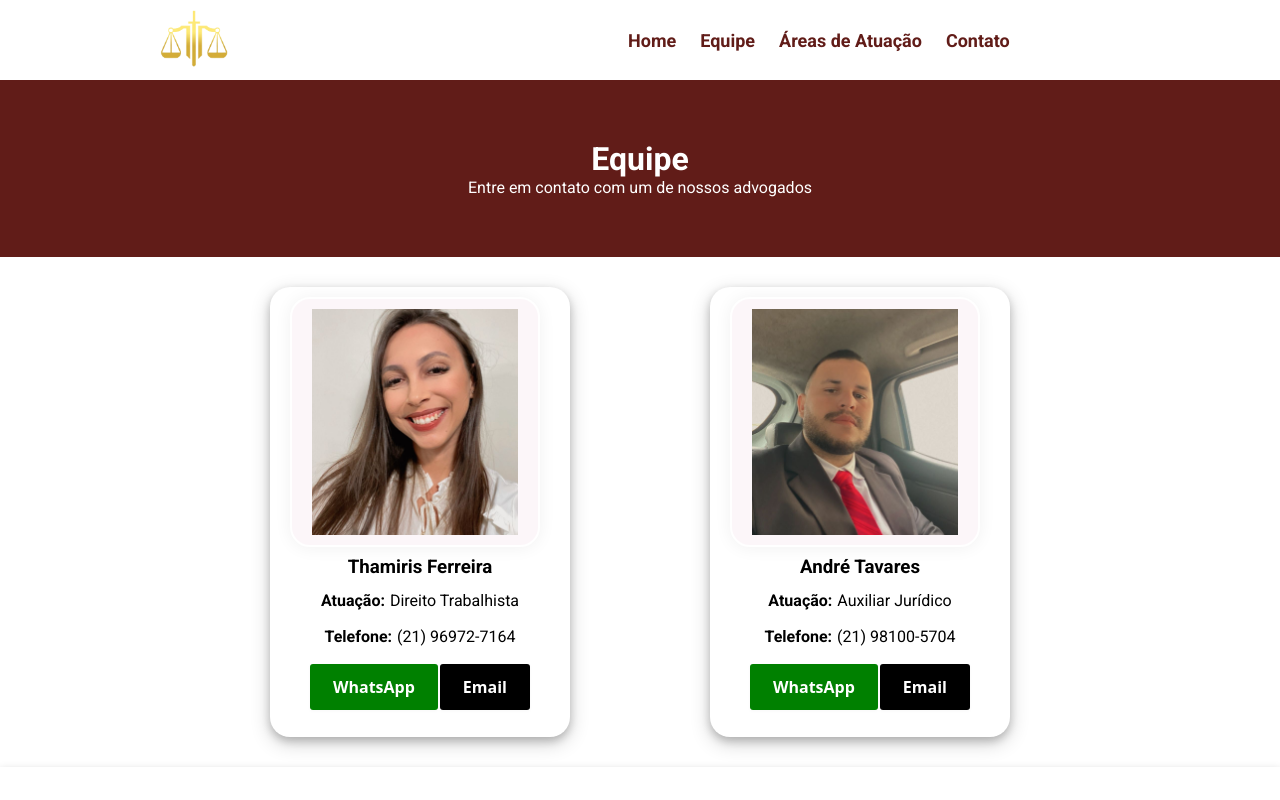
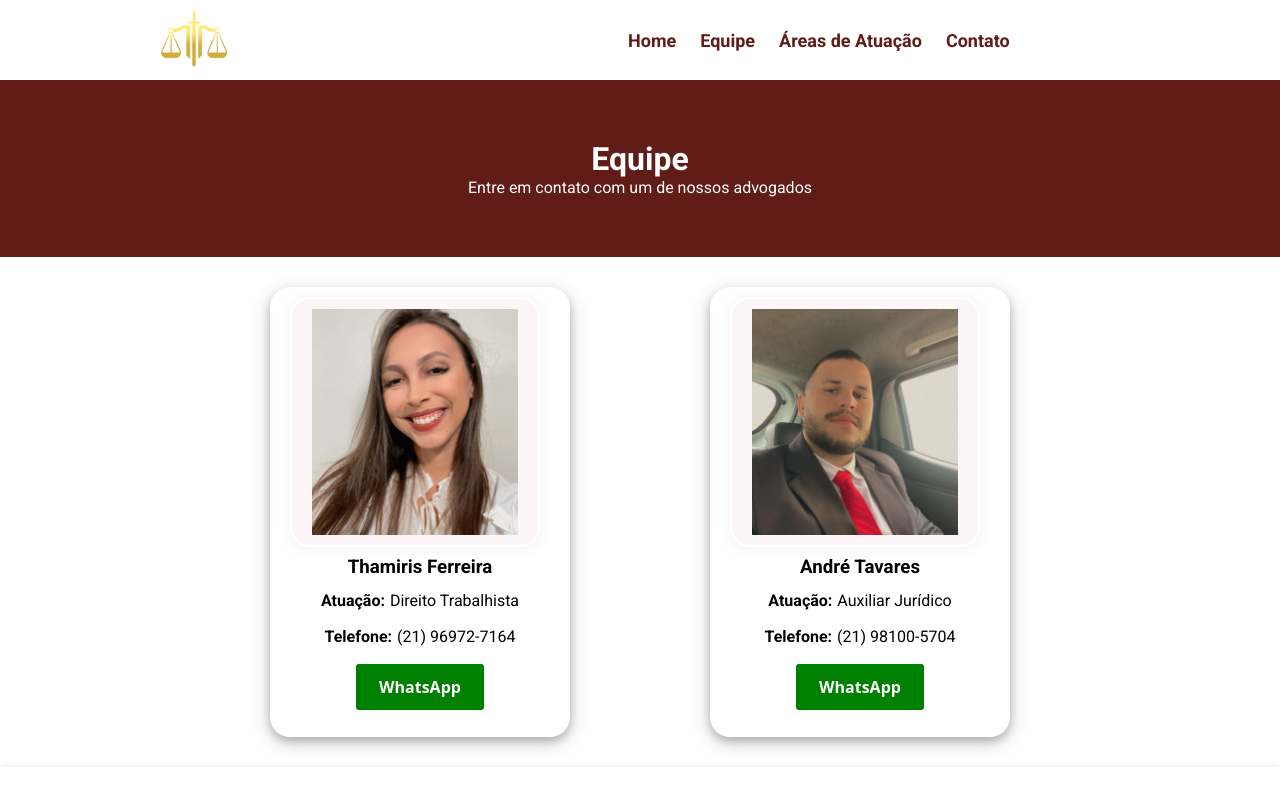
Before and after one commit to gabriellefoliv/advocacia-especializada, a React (Vite) app: page /equipe in a window 1280 px wide. Shown: the top 800 px of the page. Built offline with nearby package versions, Linux system fonts and the light colour scheme; the HTML template or start-up script is replaced by a standard one.

Commit message:
chore: last one

```diff
--- a/src/components/Footer/Footer.tsx
+++ b/src/components/Footer/Footer.tsx
@@ -35,7 +35,7 @@ function Footer() {
             </FooterColumn>
         </FooterContainer>
         <CopyrightContainer>
-            <CopyrightTitle>Copyright © 2024 Todos os direitos reservados. Desenvolvido por <a href="https://gabriellefoliv.github.io/gabriellefoliv/">Gabrielle Oliveira</a>.</CopyrightTitle>
+            <CopyrightTitle>Copyright © 2024 Todos os direitos reservados. Desenvolvido por <a href="https://gabriellefoliv.github.io/gabriellefoliv/" target="_blank">Gabrielle Oliveira</a>.</CopyrightTitle>
         </CopyrightContainer>
         </>
     )
--- a/src/views/Equipe/template/EquipeCard.tsx
+++ b/src/views/Equipe/template/EquipeCard.tsx
@@ -1,4 +1,4 @@
-import { Container, AdvImg, AdvName, Tag, CardContainer, Title, EquipeWpp, EquipeEmail } from "./EquipeCardStyle"
+import { Container, AdvImg, AdvName, Tag, CardContainer, Title, EquipeWpp } from "./EquipeCardStyle"
 
 
 interface CardProps {
@@ -11,7 +11,7 @@ interface CardProps {
 }
 
 
-function EquipeCard({Img, Nome, Atuacao, Telefone, hrefWpp, hrefEmail}:CardProps) {
+function EquipeCard({Img, Nome, Atuacao, Telefone, hrefWpp}:CardProps) {
     return (
         <CardContainer>
             <AdvImg src={Img}/>
@@ -26,7 +26,7 @@ function EquipeCard({Img, Nome, Atuacao, Telefone, hrefWpp, hrefEmail}:CardProps
             </Container>
             <Container>
                 <EquipeWpp href={hrefWpp} target="_blank">WhatsApp</EquipeWpp>
-                <EquipeEmail href={hrefEmail} target="_blank">Email</EquipeEmail>
+                {/* <EquipeEmail href={hrefEmail} target="_blank">Email</EquipeEmail> */}
             </Container>
 
         </CardContainer>
```
